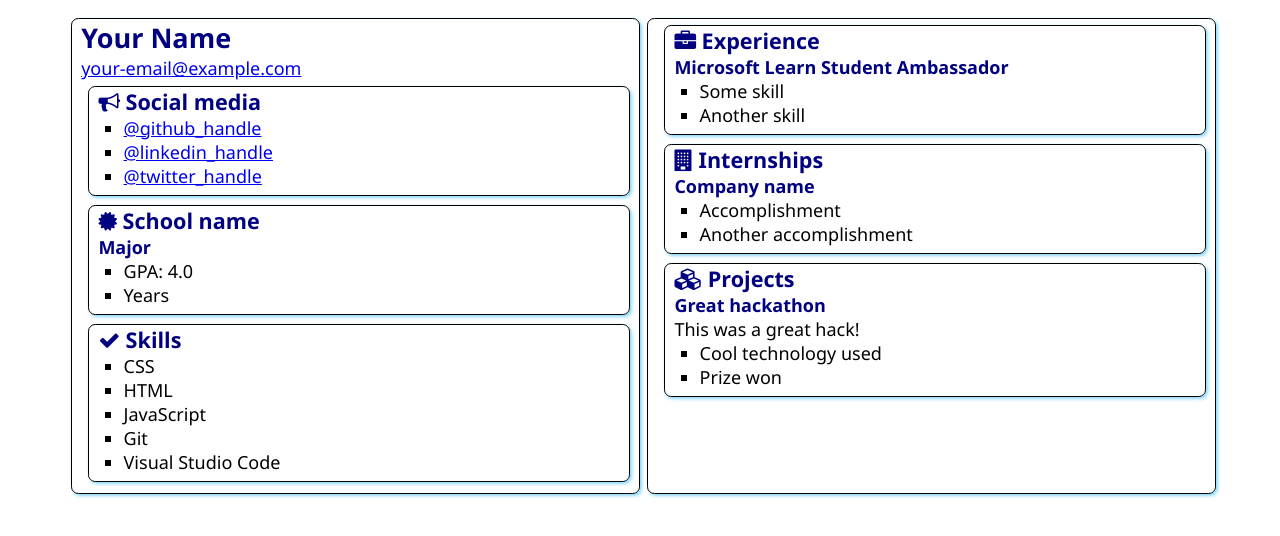
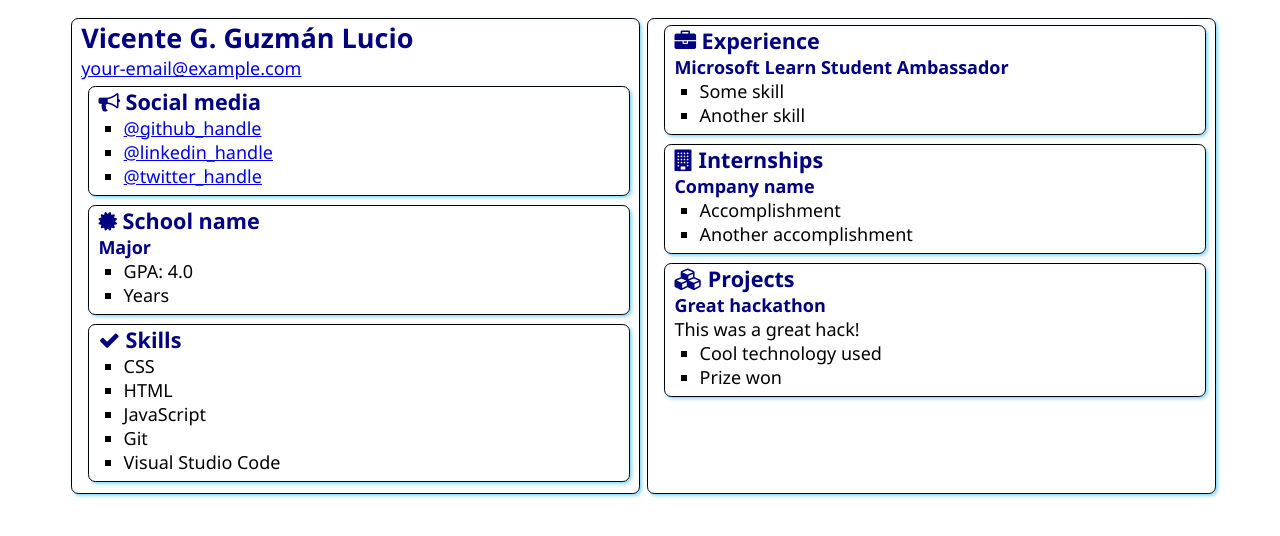
Before and after one commit to LucioMSP/SATechnicalOnboarding, a plain HTML site: page src/index.html in a window 1280 px wide. Drawn offline with Linux system fonts and the light colour scheme.

Commit message:
Added My Name
Added My Name

```diff
--- a/src/index.html
+++ b/src/index.html
@@ -12,7 +12,7 @@
 <body>
     <main>
         <article class="box">
-            <h1>Your Name</h1>
+            <h1>Vicente G. Guzmán Lucio</h1>
             <div><a href="mailto:your.email@example.com">your-email@example.com</a></div>
 
             <section class="box">
```
